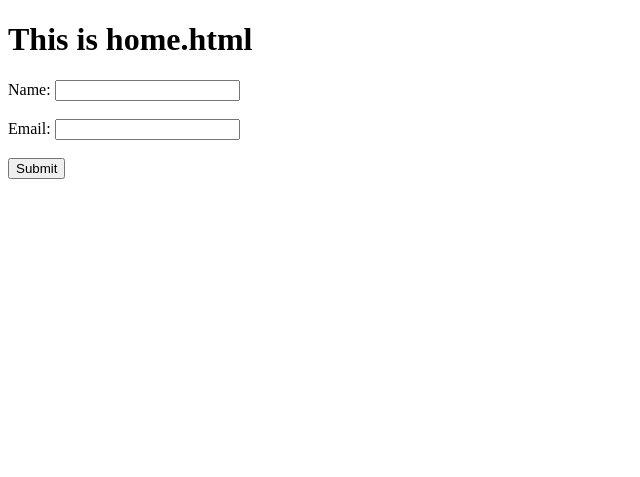
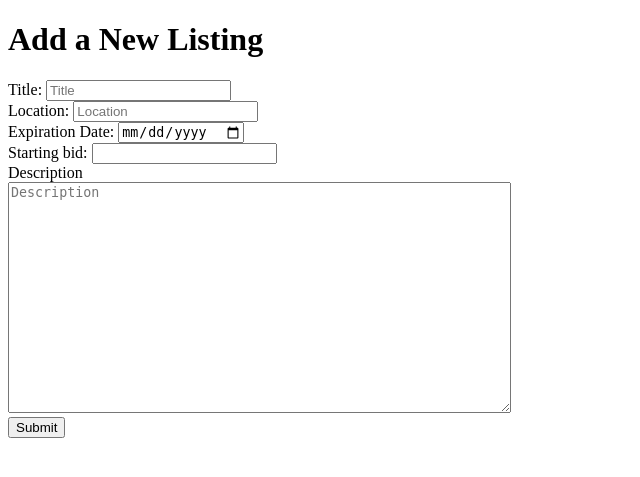
Before and after one commit to nikhilr5-uchi/MPCS51205_FinalProject, a Flask app: template templates/addListing.html in a window 1280 px wide. Shown: the top 477 px of the page, without its empty margins (0-640 px from the left). Run offline with Flask 3, Linux system fonts and the light colour scheme; the template is opened without the code that fills it, so the values that code supplies are empty.

Commit message:
add AddListing feature

```diff
--- a/auctionwindow.py
+++ b/auctionwindow.py
@@ -1,7 +1,7 @@
 
 import sys
 import os
-from flask import Flask, render_template, request
+from flask import Flask, render_template, request, redirect, url_for
 from flask_restful import Api, Resource
 from item import Item
 import pika
@@ -34,7 +34,7 @@ def start_consumer_queue(): #consume tasks
 
     def callback(ch, method, properties, body):
         print(f" [x] {body}")
-        auction_items.append(json.loads(body))
+        add_to_auction(json.loads(body))
 
     channel.basic_consume(
         queue=queue_name, on_message_callback=callback, auto_ack=True)
@@ -45,14 +45,28 @@ def start_consumer_queue(): #consume tasks
 def index():
     return render_template('index.html', auction_items=auction_items)
 
-# @app.route('/addListing', methods=['GET','POST'])
-# def addListing():
-#     if request.method == "POST":
-#         print(request.form["name"])
-#         print(request.form["email"])
-#         return
+@app.route('/addListing', methods=('GET', 'POST'))
+def create():
+    if request.method == 'POST':
+        title = request.form['title']
+        location = request.form['location']
+        expirationDate = request.form['expirationDate']
+        description = request.form['description']
+        startingBid = request.form['startingBid']
+        if not title:
+            flash('Title is required!')
+        elif not description:
+            flash('Description is required!')
+        else:
+            new_item = Item(title, title, expirationDate, startingBid, location, description)
+            new_item.PublishItem()
+            return redirect(url_for('index'))
 
-#     return render_template("index.html")
+    return render_template('addListing.html')
+
+def add_to_auction(body):
+    item_dict = json.loads(body)
+    auction_items.append(item_dict)
 
 if __name__ == '__main__':
     thread = threading.Thread(target=start_consumer_queue)
--- a/templates/addListing.html
+++ b/templates/addListing.html
@@ -1,14 +1,34 @@
 <!DOCTYPE html>
 <html lang="en">
-        <h1>
-                This is home.html
-            </h1>
-            <form method="post">
-              Name: <input name="name"/>
-              <br/><br/>
-              Email: <input name="email"/>
-              <br/><br/>
-              <button type="submit">Submit</button>
-            </form>
+  <h1>{% block title %} Add a New Listing {% endblock %}</h1>
+  <form method="post">
+      <label for="title">Title: </label>
+      <input type="text" name="title"
+             placeholder="Title"
+             value="{{ request.form['title'] }}"></input>
+      <br>
+      <label for="title">Location: </label>
+      <input type="text" name="location"
+             placeholder="Location"
+             value="{{ request.form['location'] }}"></input>
+      <br>
+      <label for="birthday">Expiration Date:</label>
+      <input type="date" id="expirationDate" name="expirationDate"
+              value="{{request.form['expirationDate']}}">
+      <br>
+      <label for="birthday">Starting bid:</label>
+      <input type="text" id="startingBid" name="startingBid"
+              value="{{request.form['startingBid']}}">
+      <br>
+      <label for="content">Description</label>
+      <br>
+      <textarea name="description"
+                placeholder="Description"
+                rows="15"
+                cols="60"
+                >{{ request.form['description'] }}</textarea>
+      <br>
+      <button type="submit">Submit</button>
+  </form>
 </body>
 </html>
--- a/templates/index.html
+++ b/templates/index.html
@@ -6,6 +6,9 @@
 </head>
 <body>
    <h1>Auction Website</h1>
+   <p align="center"><a href=addListing >
+       <button class=grey style="height:75px;width:150px">Add Listing</button>
+    </a></p>
    {% for auction_item in auction_items %}
    <p>{{ auction_item }} </p>
 {% endfor %}
```
